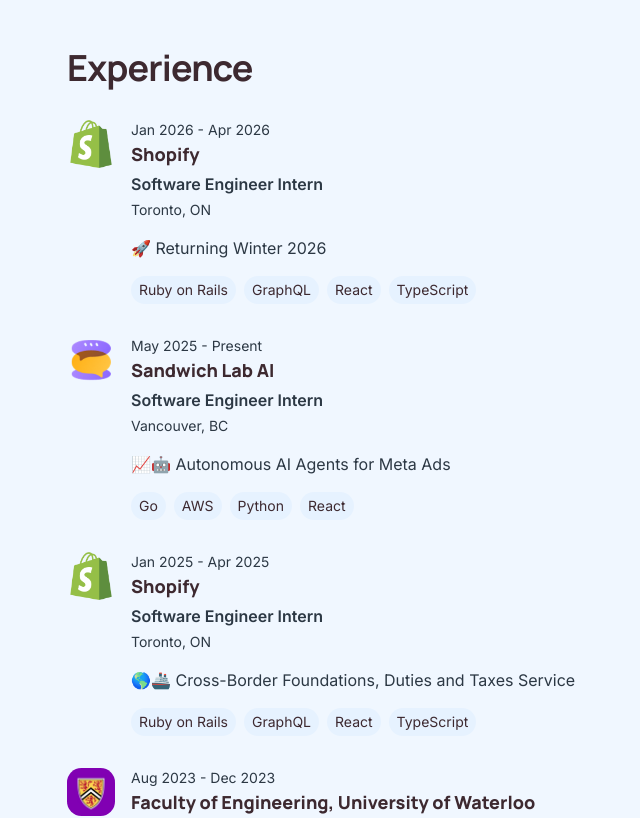
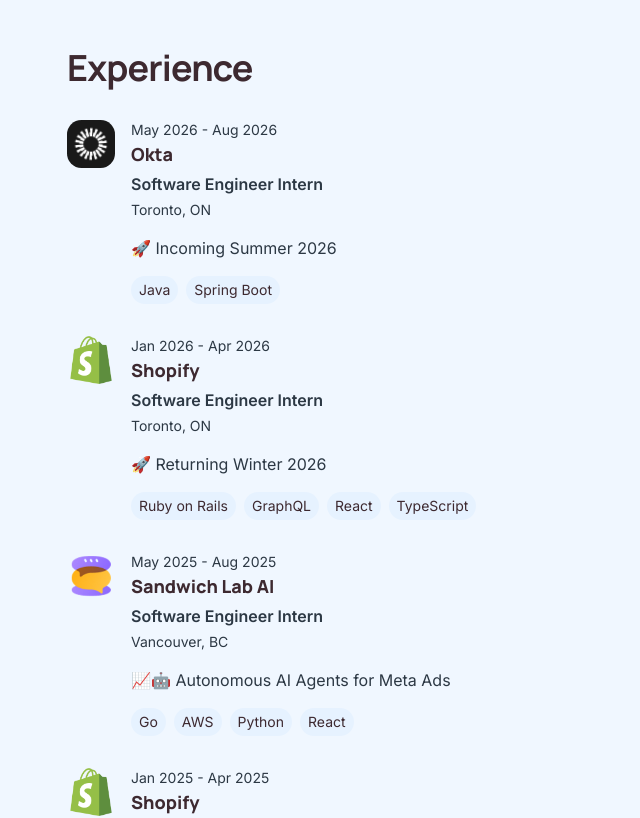
Before and after one commit to bkctrl/bkctrl-portfolio, a Next.js app: page / in a window 1280 px wide. Shown: the part 920-1738 px from the top of the page, without its empty margins (189-829 px from the left). Built offline with nearby package versions, Linux system fonts and the light colour scheme; no server answers.

Commit message:
Nov 2025 update

```diff
--- a/src/components/App.tsx
+++ b/src/components/App.tsx
@@ -117,7 +117,7 @@
                 <br />
                 <h1 className="text-4xl font-bold tracking-tight sm:text-5xl md:text-6xl">Hi, I&apos;m BK</h1>
                 <p className="mt-6 text-base text-muted-foreground">
-                  I&apos;m a 4A Computer Science student at the University of Waterloo, with a minor in Economics. My current position is at Shopify, where I&apos;m constantly striving to learn new technologies and expand my knowledge in the industry.
+                  I&apos;m a 4B Computer Science student at the University of Waterloo, with a minor in Economics. My current position is at Shopify, where I&apos;m constantly striving to learn new technologies and expand my knowledge in the industry.
                 </p>
                 <div className="flex items-center gap-4" style={{paddingBottom : "4rem"}}>
                   <Link href="https://bkctrl.ca/Resume_External.pdf" target="_blank">
@@ -159,6 +159,39 @@
             <div className="mx-auto max-w-3xl" style={{paddingTop: "3rem"}}>
               <h2 className="text-3xl font-bold tracking-tight sm:text-4xl">Experience</h2>
               <div className="mt-8 space-y-8">
+              <div className="flex items-start group">
+                <div className="w-[64px] flex-shrink-0">
+                  <Link href="https://www.okta.com" target="_blank" prefetch={false}>
+                    <img
+                      src="/okta-logo.jpeg"
+                      width={70}
+                      height={70}
+                      alt="oktalogo"
+                      className="mr-4 h-12 w-12 text-muted-foreground group-hover:border group-hover:border-[#ff69b4] group-hover:rounded-md"
+                      style={{borderRadius : "30%"}}
+                    />
+                  </Link>
+                </div>
+                  <div>
+                    <p className="text-sm text-muted-foreground">May 2026 - Aug 2026</p>
+                    <Link href="https://www.okta.com" target="_blank" prefetch={false}>
+                      <h3 className="text-lg font-semibold group-hover:text-[#ff69b4]">
+                        <strong>Okta</strong>
+                      </h3>
+                    </Link>
+                    <p className="mt-1 text-muted-foreground font-semibold">Software Engineer Intern</p>
+                    <p className="mt-1 text-sm text-muted-foreground">Toronto, ON</p>
+                    <ul className="mt-4 space-y-2 text-muted-foreground">
+                      <li>
+                      🚀 Incoming Summer 2026
+                      </li>
+                    </ul>
+                    <div className="mt-4 flex gap-2">
+                      <span className="bg-muted px-2 py-1 rounded-md text-sm">Java</span>
+                      <span className="bg-muted px-2 py-1 rounded-md text-sm">Spring Boot</span>
+                    </div>
+                  </div>
+                </div>
               <div className="flex items-start group">
                 <div className="w-[64px] flex-shrink-0">
                   <Link href="https://www.shopify.com" target="_blank" prefetch={false}>
@@ -206,7 +239,7 @@
                   </Link>
                   </div>
                   <div>
-                    <p className="text-sm text-muted-foreground">May 2025 - Present</p>
+                    <p className="text-sm text-muted-foreground">May 2025 - Aug 2025</p>
                     <Link href="https://www.sandwichlab.ai" target="_blank" prefetch={false}>
                       <h3 className="text-lg font-semibold group-hover:text-[#ff69b4]">
                         <strong>Sandwich Lab AI</strong>
@@ -318,7 +351,6 @@
                     </h3>
                     <p className="mt-1 text-muted-foreground font-semibold">University of Waterloo | Sep 2022 - Dec 2026</p>
                     <ul className="mt-4 space-y-2">
-                      <li>Software Engineering Specialization</li>
                       <li>Economics Minor</li>
                       <li style={{color: '#4c5059'}}>Level: 4A</li>
                     </ul>
@@ -326,7 +358,7 @@
                 </div>
               </div>
               <div className="mt-8 space-y-8">
-                <div className="flex items-start group">
+                {/* <div className="flex items-start group">
                   <img
                     src="/aws-saa-c03.png"
                     width={64}
@@ -351,7 +383,7 @@
                       </li>
                     </ul>
                   </div>
-                </div>
+                </div> */}
               </div>
               <div className="mt-8 space-y-8">
                 <div className="flex items-start group">
```
Also changed, not shown: public/okta-logo.jpeg (added).
